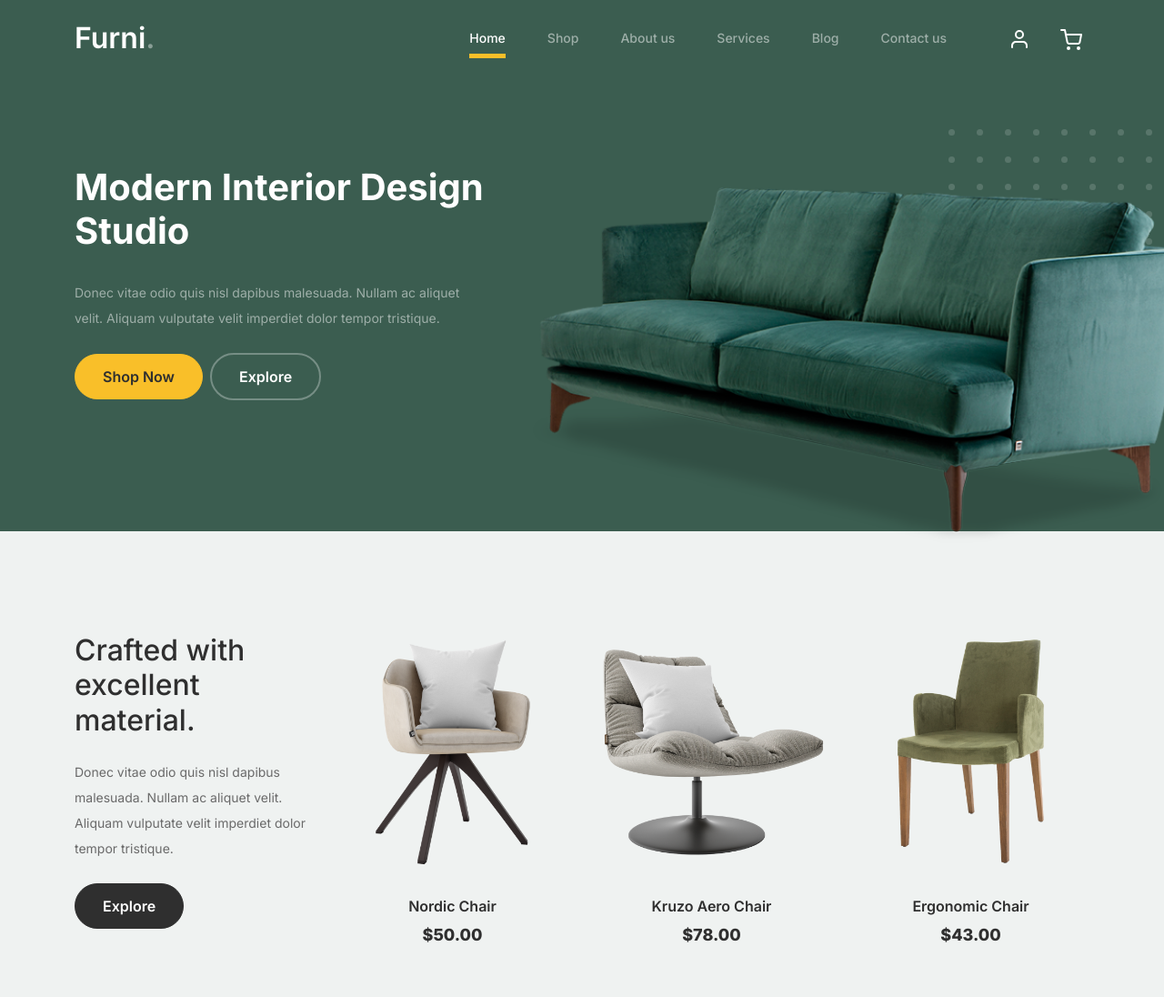
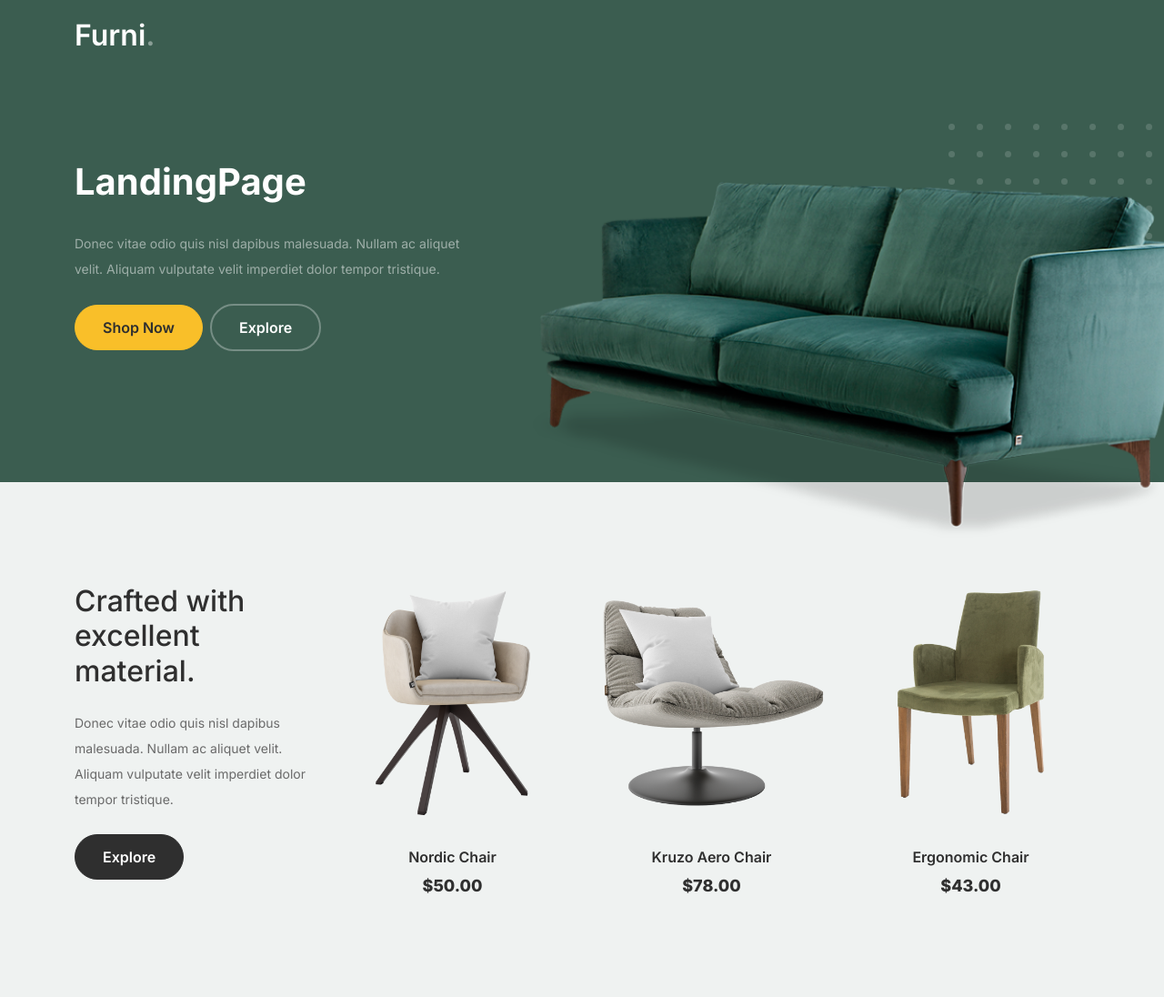
Before and after one commit to polina-okhai/siteA, a plain HTML site: page index.html in a window 1280 px wide. Shown: the top 1096 px of the page at 91% size. Drawn offline with Linux system fonts and the light colour scheme; files whose address does not match are found by name.

Commit message:
Update index.html

```diff
--- a/index.html
+++ b/index.html
@@ -36,7 +36,7 @@
 					<span class="navbar-toggler-icon"></span>
 				</button>
 
-				<div class="collapse navbar-collapse" id="navbarsFurni">
+<!-- 				<div class="collapse navbar-collapse" id="navbarsFurni">
 					<ul class="custom-navbar-nav navbar-nav ms-auto mb-2 mb-md-0">
 						<li class="nav-item active">
 							<a class="nav-link" href="index.html">Home</a>
@@ -52,7 +52,7 @@
 						<li><a class="nav-link" href="#"><img src="user.svg"></a></li>
 						<li><a class="nav-link" href="cart.html"><img src="cart.svg"></a></li>
 					</ul>
-				</div>
+				</div> -->
 			</div>
 
 		</nav>
@@ -64,7 +64,7 @@
 					<div class="row justify-content-between">
 						<div class="col-lg-5">
 							<div class="intro-excerpt">
-								<h1>Modern Interior <span clsas="d-block">Design Studio</span></h1>
+								<h1>Landing<span clsas="d-block">Page</span></h1>
 								<p class="mb-4">Donec vitae odio quis nisl dapibus malesuada. Nullam ac aliquet velit. Aliquam vulputate velit imperdiet dolor tempor tristique.</p>
 								<p><a href="" class="btn btn-secondary me-2">Shop Now</a><a href="#" class="btn btn-white-outline">Explore</a></p>
 							</div>
```
